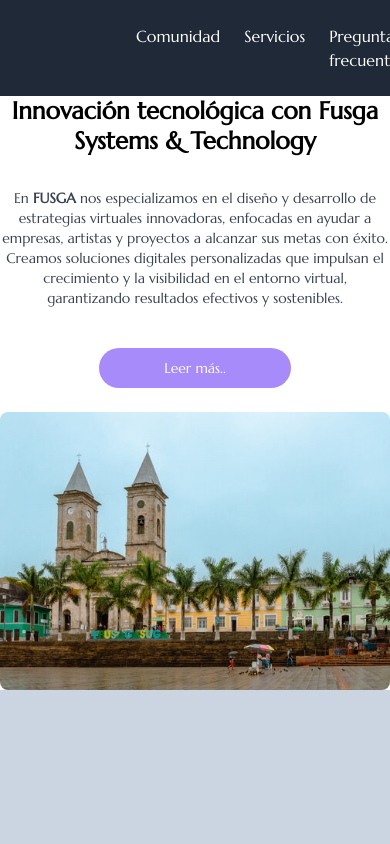
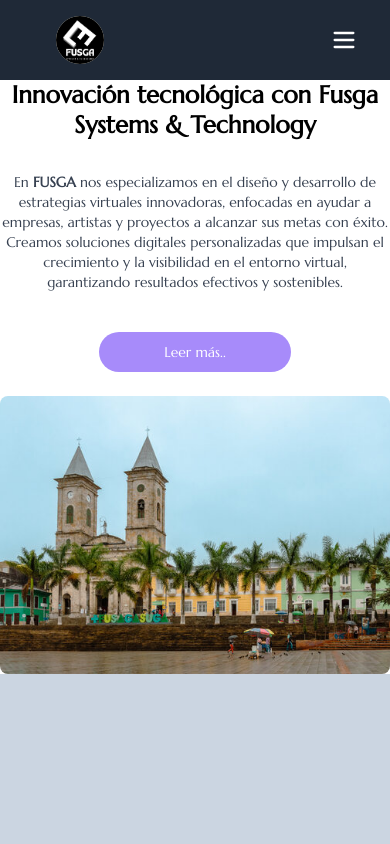
Before and after one commit to dagarciagil/Fusga, a React (Vite) app: page / in a window 390 px wide. Shown: the top 844 px of the page. Built offline with nearby package versions, Linux system fonts and the light colour scheme.

Commit message:
Menu responsive del Navbar, uso de librerias y hooks

```diff
--- a/index.html
+++ b/index.html
@@ -7,7 +7,7 @@
     <script defer type="module" src="/src/main.tsx"></script>
   </head>
   <body>
-    <div id="root" style="overflow: hidden;"></div>
+    <div id="root" ></div>
 
   </body>
 </html>
--- a/package.json
+++ b/package.json
@@ -10,6 +10,7 @@
     "preview": "vite preview"
   },
   "dependencies": {
+    "lucide-react": "^0.510.0",
     "react": "^19.1.0",
     "react-dom": "^19.1.0",
     "react-router-dom": "^7.6.0"
--- a/src/components/layout/navbar.tsx
+++ b/src/components/layout/navbar.tsx
@@ -1,15 +1,43 @@
-import { Link } from "react-router-dom";
+import { useState, useEffect } from "react";
+import { Link, useLocation } from "react-router-dom";
+import { Menu, X } from "lucide-react";
 import logo_Fusga from "../../assets/img/Fusga_logo.jpg";
 
 export const Navbar = () => {
+  const [isMenuOpen, setIsMenuOpen] = useState(false);
+  const location = useLocation();
+
+  // Cierra el menú móvil al cambiar de ruta
+  useEffect(() => {
+    setIsMenuOpen(false);
+  }, [location.pathname]);
+
+  const toggleMenu = () => {
+    setIsMenuOpen(!isMenuOpen);
+  };
+
   return (
-    <nav className="flex items-center gap-24 bg-gray-800 text-white p-4 ">
-      <div className="hover:text-blue-400 flex justify-center items-center rounded-full h-16 w-16 bg-amber-50 ml-6">
+    <nav className="bg-gray-800 text-white p-4 relative z-50">
+      <div className="flex items-center justify-start gap-20">
+        {/* Logo */}
+        <div className="hover:text-blue-400 flex justify-center items-center rounded-full h-12 w-12 sm:h-16 sm:w-16 bg-amber-50 ml-10">
           <Link to="/">
-          <img className="rounded-full w-full h-full" src={logo_Fusga} alt="FUSGA" />
+            <img
+              className="rounded-full w-full h-full"
+              src={logo_Fusga}
+              alt="FUSGA"
+            />
           </Link>
         </div>
-      <ul className="flex gap-6">
+
+        {/* Botón hamburguesa */}
+        <button className="md:hidden text-white ml-auto mr-4" onClick={toggleMenu} aria-label="Abrir menú">
+          {/* Si el menu esta abierto muestra la X con las rutas, sino muestra el menu hamburguesa */}
+          {isMenuOpen ? <X size={28} /> : <Menu size={28} />}
+        </button>
+
+        {/* Menú en escritorio */}
+        <ul className="hidden md:flex gap-10">
           <li>
             <Link to="/comunity" className="hover:text-blue-400">
               Comunidad
@@ -20,20 +48,38 @@
               Servicios
             </Link>
           </li>
-
-        {/* este link debe redirigirme a una sección de Home Preguntas frecuentes */}
           <li>
             <Link to="/faq" className="hover:text-blue-400">
               Preguntas frecuentes
             </Link>
           </li>
-
           <li>
             <Link to="/about" className="hover:text-blue-400">
               Acerca de
             </Link>
           </li>
         </ul>
+      </div>
+
+      {/* Menú móvil (visible solo si está abierto) si isMenuOpen es true muestra el menú y cambia a la X */}
+      {isMenuOpen && (
+        <div className="md:hidden absolute top-full left-0 right-0 bg-gray-800 border-t border-gray-700 shadow-md z-1 overflow-y-auto">
+          <ul className="flex flex-col py-2 px-4 text-base">
+            <li>
+              <Link to="/comunity" className="block py-2 hover:text-blue-400" onClick={toggleMenu}>Comunidad</Link>
+            </li>
+            <li>
+              <Link to="/services" className="block py-2 hover:text-blue-400" onClick={toggleMenu}>Servicios</Link>
+            </li>
+            <li>
+              <Link to="/faq" className="block py-2 hover:text-blue-400" onClick={toggleMenu}>Preguntas frecuentes</Link>
+            </li>
+            <li>
+              <Link to="/about" className="block py-2 hover:text-blue-400" onClick={toggleMenu}>Acerca de</Link>
+            </li>
+          </ul>
+        </div>
+      )}
     </nav>
   );
 };
```
Also changed, not shown: 1 other file (tests, documents, lock files or other folders). Lines whose indentation alone changed are shown as unchanged.
